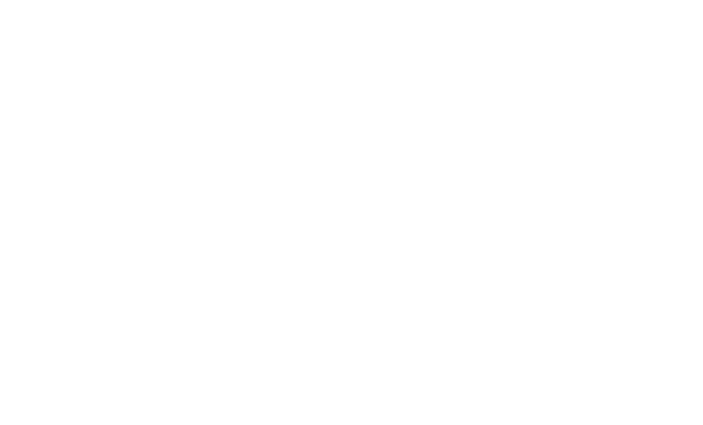
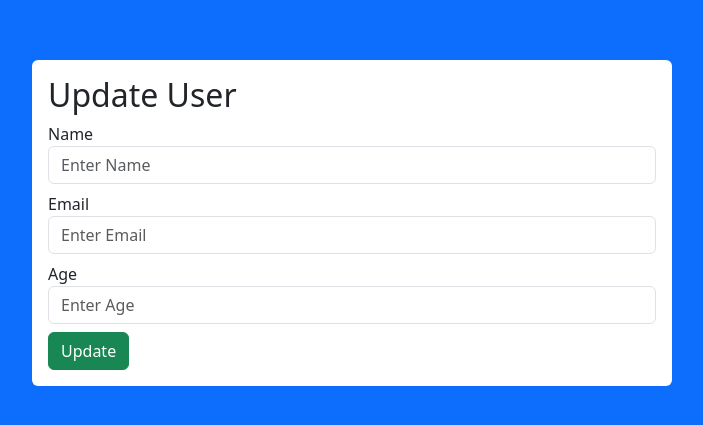
Before and after one commit to Aminizle/Crud-app, a React (Vite) app in the folder client/: page /update/1 in a window 1280 px wide. Before the commit this address had no page. Shown: the part 177-602 px from the top of the page, without its empty margins (288-991 px from the left). Built offline with nearby package versions, Linux system fonts and the light colour scheme; no server answers.

Commit message:
added update user

```diff
--- a/client/src/App.jsx
+++ b/client/src/App.jsx
@@ -15,7 +15,7 @@ function App() {
         <Routes>
           <Route path='/' element={<Users />}></Route>
           <Route path='/create' element={<CreateUsers />}></Route>
-          <Route path='/update' element={<UpdateUsers />}></Route>
+          <Route path='/update/:id' element={<UpdateUsers />}></Route>
         </Routes>
       </BrowserRouter>
     </>
--- a/client/src/CreateUser.jsx
+++ b/client/src/CreateUser.jsx
@@ -1,8 +1,9 @@
 import React, { useState } from "react";
 import axios from "axios";
-import { useNavigate } from "react-router-dom";
+import { useNavigate, useParams } from "react-router-dom";
 
 function CreateUsers() {
+  const {id} = useParams()
   const [name, setName] = useState();
   const [email, setEmail] = useState();
   const [age, setAge] = useState();
--- a/client/src/UpdateUser.jsx
+++ b/client/src/UpdateUser.jsx
@@ -1,36 +1,79 @@
-import React from "react";
+import React, { useState, useEffect } from "react";
+import { useParams, useNavigate } from "react-router-dom";
+import axios from "axios";
 
 function UpdateUsers() {
-  return <div>
+  const { id } = useParams();
+  const [name, setName] = useState();
+  const [email, setEmail] = useState();
+  const [age, setAge] = useState();
+  const navigate = useNavigate();
+
+  useEffect(() => {
+    axios
+      .get("http://localhost:3001/getUser/" + id)
+      .then((result) => {
+        console.log(result);
+        setName(result.data.name);
+        setEmail(result.data.email);
+        setAge(result.data.age);
+      })
+      .catch((err) => console.log(err));
+  }, []);
+
+  const Update = (e) => {
+    e.preventDefault();
+    axios
+      .put("http://localhost:3001/updateUser" + id, { name, email, age })
+      .then((result) => {
+        console.log(result);
+        navigate("/");
+      })
+      .catch((err) => console.log(err));
+  };
+
+  return (
+    <div>
       <div className="d-flex vh-100 bg-primary justify-content-center align-items-center">
         <div className="w-50 bg-white rounded p-3">
-    <form>
+          <form onSubmit={Update}>
             <h2>Update User</h2>
             <div className="mb-2">
               <label htmlFor="">Name</label>
-        <input type="text" placeholder="Enter Name" className="form-control"/>
-
+              <input
+                type="text"
+                placeholder="Enter Name"
+                className="form-control"
+                value={name}
+                onChange={(e) => setName(e.target.value)}
+              />
             </div>
             <div className="mb-2">
               <label htmlFor="">Email</label>
-        <input type="text" placeholder="Enter Email" className="form-control"/>
-
+              <input
+                type="text"
+                placeholder="Enter Email"
+                className="form-control"
+                value={email}
+                onChange={(e) => setEmail(e.target.value)}
+              />
             </div>
             <div className="mb-2">
               <label htmlFor="">Age</label>
-        <input type="text" placeholder="Enter Age" className="form-control"/>
-
+              <input
+                type="text"
+                placeholder="Enter Age"
+                className="form-control"
+                value={age}
+                onChange={(e) => setAge(e.target.value)}
+              />
             </div>
             <button className="btn btn-success">Update</button>
           </form>
-
-
-
         </div>
       </div>
-
     </div>
+  );
 }
 
-
 export default UpdateUsers;
--- a/client/src/Users.jsx
+++ b/client/src/Users.jsx
@@ -32,7 +32,7 @@ function Users() {
                 <td>{user.email}</td>
                 <td>{user.age}</td>
                 <td>
-                <Link to="/update" className="btn btn-success">Update</Link>
+                <Link to={`/update/${user._id}`} className="btn btn-success">Update</Link>
                   <button className="btn btn-danger">Delete</button>
                 </td>
               </tr>;
```
Also changed, not shown: 1 other file (tests, documents, lock files or other folders). Lines whose indentation alone changed are shown as unchanged.
